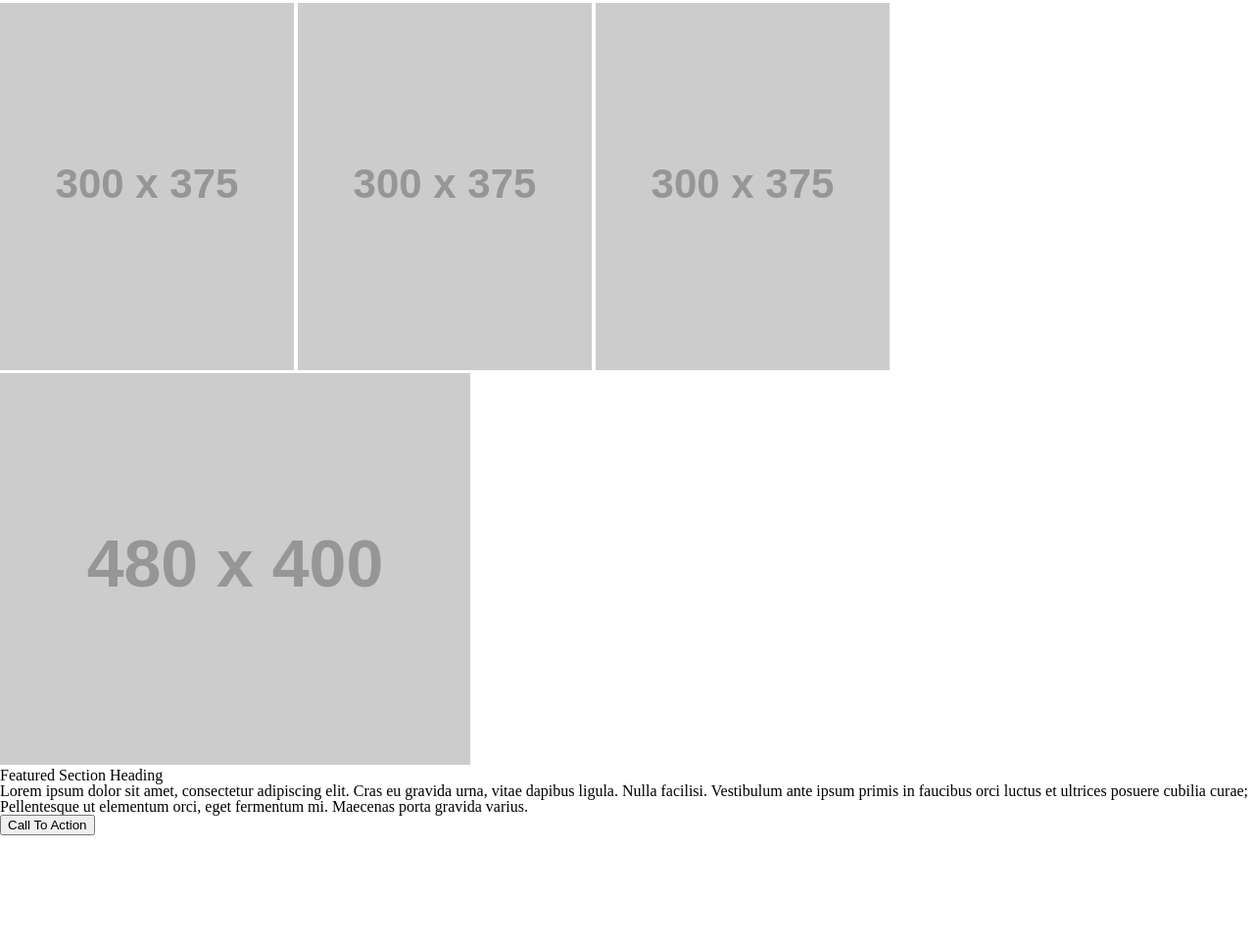
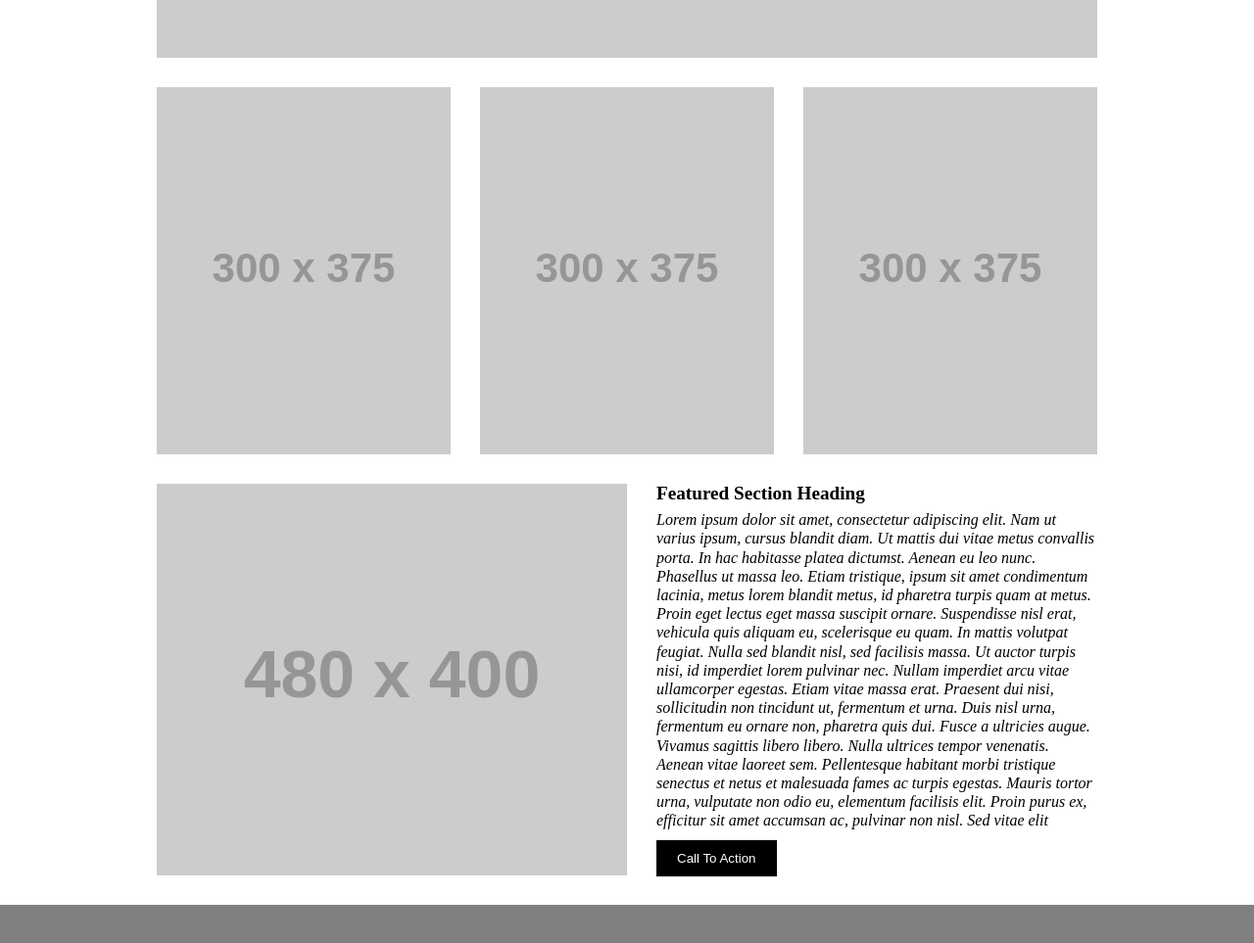
Before and after one commit to maxpollock/wireframe-exercise, a plain HTML site: page index.html in a window 1280 px wide. Shown: the part 539-1502 px from the top of the page at 98% size. Before the commit the page ends 1392 px from the top, so only its background shows below. Drawn offline with Linux system fonts and the light colour scheme; placeholder pictures from the web are drawn by us.

Commit message:
Add images and css styling to format the page correctly. Button hover state has been created. Footer filled with background color and overflow for P tag in the article section has been created

```diff
--- a/index.html
+++ b/index.html
@@ -1,16 +1,16 @@
 <!DOCTYPE html>
 <html lang="en">
   <head>
-  <meta charset="UTF-8">
-  <meta name="viewport" content="width=device-width, initial-scale=1.0">
+    <meta charset="UTF-8" />
+    <meta name="viewport" content="width=device-width, initial-scale=1.0" />
     <title>Document</title>
-  <link rel="stylesheet" href="styles.css">
-  <link rel="stylesheet" href="reset.css">
+    <link rel="stylesheet" href="reset.css" />
+    <link rel="stylesheet" href="styles.css" />
   </head>
   <body>
     <header>
-    <img src="https://placehold.co/200x70" alt="logo">
       <nav>
+        <img src="https://placehold.co/200x70/000000/808080" alt="logo" />
         <a href="#">Nav Item 1</a>
         <a href="#">Nav Item 2</a>
         <a href="#">Nav Item 3</a>
@@ -18,26 +18,60 @@
       </nav>
     </header>
     <main>
-
       <section>
-      <img src="https://placehold.co/960x450" alt="Hero Image">
+        <img src="https://placehold.co/960x450/000000/808080" alt="Hero Image" />
       </section>
 
       <section>
-      <img src="https://placehold.co/300x375" alt="Sub Banner">
-      <img src="https://placehold.co/300x375" alt="Sub Banner">
-      <img src="https://placehold.co/300x375" alt="Sub Banner">
+        <img src="https://placehold.co/300x375/000000/808080" alt="Sub Banner" />
+        <img src="https://placehold.co/300x375/000000/808080" alt="Sub Banner" />
+        <img src="https://placehold.co/300x375/000000/808080" alt="Sub Banner" />
       </section>
 
       <section>
-      <img src="https://placehold.co/480x400" alt="Featured Section Banner">
+        <img src="https://placehold.co/480x400/000000/808080" alt="Featured Section Banner" />
         <article>
           <h2>Featured Section Heading</h2>
-        <p>Lorem ipsum dolor sit amet, consectetur adipiscing elit. Cras eu gravida urna, vitae dapibus ligula. Nulla facilisi. Vestibulum ante ipsum primis in faucibus orci luctus et ultrices posuere cubilia curae; Pellentesque ut elementum orci, eget fermentum mi. Maecenas porta gravida varius.</p>
+          <p>
+            Lorem ipsum dolor sit amet, consectetur adipiscing elit. Nam ut
+            varius ipsum, cursus blandit diam. Ut mattis dui vitae metus
+            convallis porta. In hac habitasse platea dictumst. Aenean eu leo
+            nunc. Phasellus ut massa leo. Etiam tristique, ipsum sit amet
+            condimentum lacinia, metus lorem blandit metus, id pharetra turpis
+            quam at metus. Proin eget lectus eget massa suscipit ornare.
+            Suspendisse nisl erat, vehicula quis aliquam eu, scelerisque eu
+            quam. In mattis volutpat feugiat. Nulla sed blandit nisl, sed
+            facilisis massa. Ut auctor turpis nisi, id imperdiet lorem pulvinar
+            nec. Nullam imperdiet arcu vitae ullamcorper egestas. Etiam vitae
+            massa erat. Praesent dui nisi, sollicitudin non tincidunt ut,
+            fermentum et urna. Duis nisl urna, fermentum eu ornare non, pharetra
+            quis dui. Fusce a ultricies augue. Vivamus sagittis libero libero.
+            Nulla ultrices tempor venenatis. Aenean vitae laoreet sem.
+            Pellentesque habitant morbi tristique senectus et netus et malesuada
+            fames ac turpis egestas. Mauris tortor urna, vulputate non odio eu,
+            elementum facilisis elit. Proin purus ex, efficitur sit amet
+            accumsan ac, pulvinar non nisl. Sed vitae elit aliquet, sodales eros
+            a, blandit mi. Suspendisse pulvinar lacus eleifend convallis
+            venenatis. Mauris imperdiet scelerisque magna in malesuada. Proin
+            venenatis est quis lobortis gravida. Praesent pharetra ultrices elit
+            vitae consectetur. Aliquam bibendum neque quis libero blandit
+            molestie. Cras enim arcu, ornare in vulputate nec, convallis id
+            odio. Aenean sodales neque nibh, mollis aliquet dolor bibendum sed.
+            Donec ut eros eu felis dignissim bibendum in non justo. Etiam sit
+            amet sagittis lorem. Suspendisse ullamcorper lectus vitae purus
+            pretium, et posuere nisl consequat. Phasellus tellus metus, eleifend
+            in pulvinar vitae, consequat sed lorem. Nulla cursus sit amet risus
+            vel scelerisque. Aliquam dictum vehicula tincidunt. Donec id
+            vestibulum neque. Pellentesque euismod velit nec tortor molestie
+            pretium. Sed posuere pretium enim vitae pharetra. Nunc finibus felis
+            vitae leo dignissim, vitae lobortis ex ornare. Duis molestie
+            interdum mauris dignissim condimentum. Quisque mattis erat ut felis
+            feugiat, tempor tincidunt libero congue. Nulla consectetur odio
+            vitae odio imperdiet volutpat. Nunc porttitor mollis felis.
+          </p>
           <button>Call To Action</button>
         </article>
       </section>
-
     </main>
     <footer></footer>
   </body>
--- a/styles.css
+++ b/styles.css
@@ -0,0 +1,85 @@
+body {
+  box-sizing: border-box;
+}
+
+/* Navigation bar styling */
+header {
+  width: 100%;
+  margin: 1rem auto;
+  display: flex;
+  background-color: grey;
+  position: relative;
+  top: -1rem;
+}
+
+nav {
+  margin: 0 auto;
+  width: 960px;
+  display: flex;
+  justify-content: space-between;
+  align-items: center;
+  padding: 1rem;
+}
+
+a {
+  text-decoration: none;
+  color: white;
+}
+
+/* Section Styling for all containers */
+
+main {
+  margin: 0 auto;
+}
+
+section {
+  display: flex;
+  justify-content: space-between;
+  align-items: center;
+  width: 960px;
+  height: auto;
+  margin: 30px auto;
+}
+
+/* Article Section */
+article {
+  margin-left: 30px;
+  height: 400px;
+}
+
+h2 {
+  font-weight: bold;
+  font-size: 1.2rem;
+  margin-bottom: 8px;
+}
+
+p {
+  overflow-y: scroll;
+  height: 330px;
+  font-style: italic;
+  line-height: 1.2rem;
+}
+
+button {
+  border: none;
+  background-color: black;
+  border: 1px solid black;
+  color: white;
+  margin-top: 7px;
+  padding: 10px 20px;
+  transition: 350ms;
+}
+
+button:hover {
+  cursor: pointer;
+  background-color: white;
+  color: black;
+}
+
+/* Footer Section */
+
+footer {
+  width: 100%;
+  height: 100px;
+  background-color: grey;
+}
```
Lines whose indentation alone changed are shown as unchanged.
